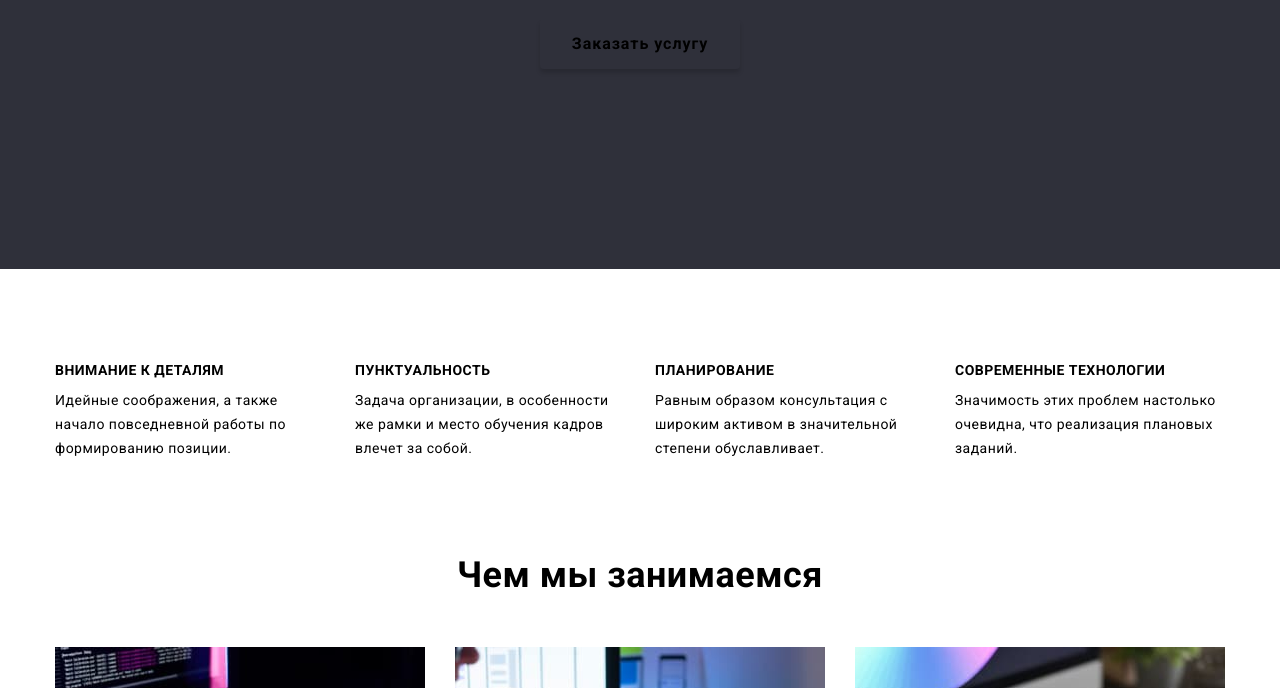
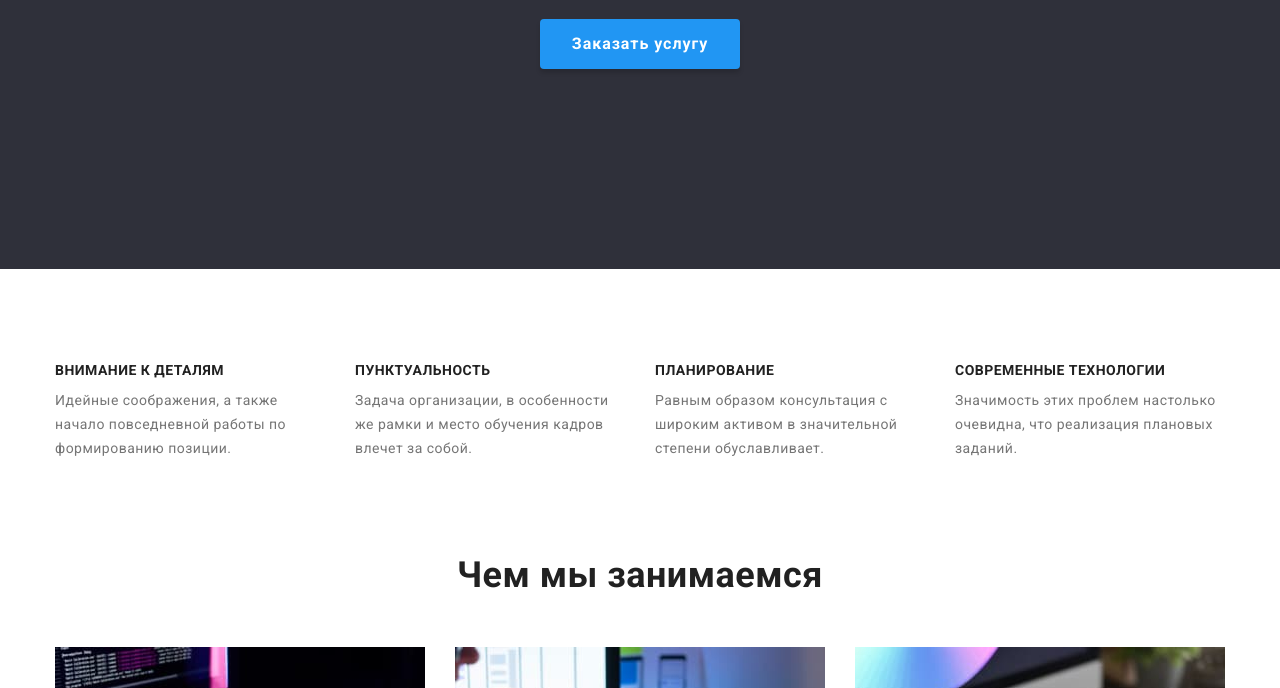
Before and after one commit to NataliiaKulchytska/goit-markup-hw-03, a plain HTML site: page index.html in a window 1280 px wide. Shown: the part 412-1100 px from the top of the page. Drawn offline with nearby package versions, Linux system fonts and the light colour scheme.

Commit message:
исправление отображения

```diff
--- a/css/_root.css
+++ /dev/null
@@ -1,6 +0,0 @@
-:root {
-    --basic-title-color: #212121;
-    --base-text-color: #757575;
-    --white-color: #ffffff;
-    --blue-color: #2196f3;
-}
--- a/css/styles.css
+++ b/css/styles.css
@@ -1,5 +1,9 @@
-@import "./css/_root.css";
-
+:root {
+  --basic-title-color: #212121;
+  --base-text-color: #757575;
+  --white-color: #ffffff;
+  --blue-color: #2196f3;
+}
 body {
   margin: 0;
   color: var(--basic-title-color);
```
